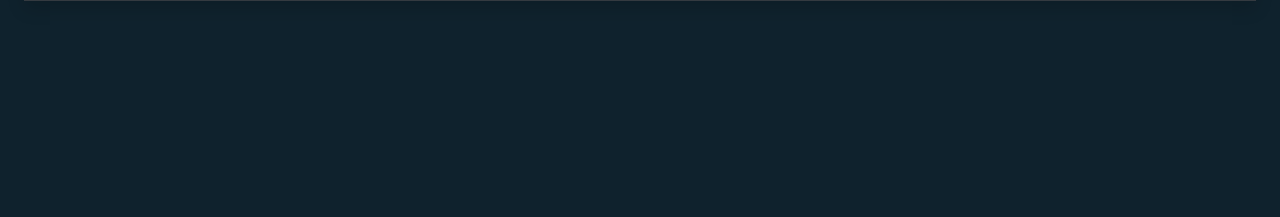
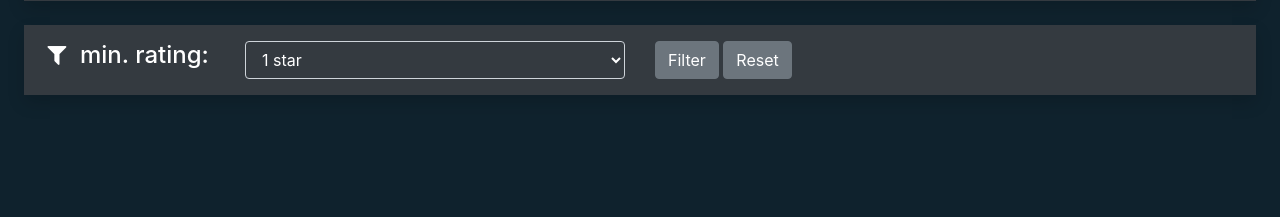
Before and after one commit to greg-gla/whisky_v2, a Django app: template templates/pages/whisky_list.html in a window 1280 px wide. Shown: the part 337-554 px from the top of the page. Run offline with Django 3.2, Linux system fonts and the light colour scheme; the template is opened without the code that fills it, so the values that code supplies are empty; some libraries are stand-ins or nearby versions.

Commit message:
filter added

```diff
--- a/templates/pages/whisky_list.html
+++ b/templates/pages/whisky_list.html
@@ -11,6 +11,48 @@
 		<div class='col-lg-8 col-sm-12'>
 			<div class='font-italic text-white mx-4 mt-3'>{{distillery.description}}</div>
 		</div>
+	</div>
+</div>
+<div class='shadow p-3 mb-4 bg-dark mt-4 mx-4'>
+	<div class='row'>
+		<div class='col-lg-2 col-sm-12'>
+			<h4 class='text-white'><i class='icon-filter'></i> min. rating:</h4>
+		</div>
+		<div class='col-lg-4 col-sm-12'>
+			<form method='get'>
+			<select class='form-control bg-dark text-white' name='rating'>
+				{% if filter_rate == 1 %}
+				<option value='1' selected>1 star</option>
+				{% else %}
+				<option value='1'>1 star</option>
+				{% endif %}
+				{% if filter_rate == 2 %}
+				<option value='2' selected>2 stars</option>
+				{% else %}
+				<option value='2'>2 stars</option>
+				{% endif %}
+				{% if filter_rate == 3 %}
+				<option value='3' selected>3 stars</option>
+				{% else %}
+				<option value='3'>3 star</option>
+				{% endif %}
+				{% if filter_rate == 4 %}
+				<option value='4' selected>4 stars</option>
+				{% else %}
+				<option value='4'>4 stars</option>
+				{% endif %}
+				{% if filter_rate == 5 %}
+				<option value='5' selected>5 stars</option>
+				{% else %}
+				<option value='5'>5 stars</option>
+				{% endif %}
+			</select>
+		</div>
+		<div class='col-lg-4 col-sm-12'>
+			<button type='submit' class='btn btn-secondary'>Filter</button>
+			<a class='btn btn-secondary' href='{% url "pages:whisky-list" pk=distillery.pk %}'>Reset</a>
+		</div>
+		</button>
 	</div>
 </div>
 <div class='row mr-2 ml-2 mt-4'>
```
Also changed, not shown: pages/views.py (+15 -0 lines).
